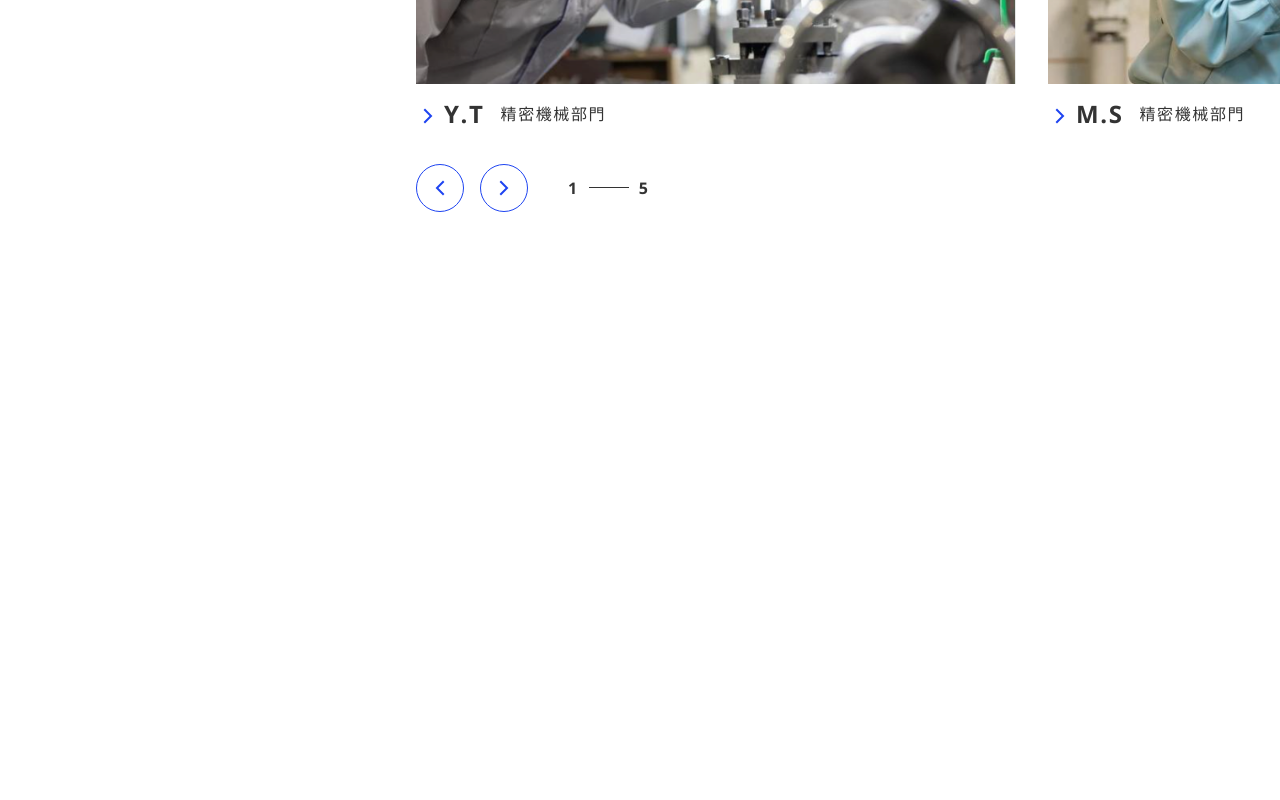
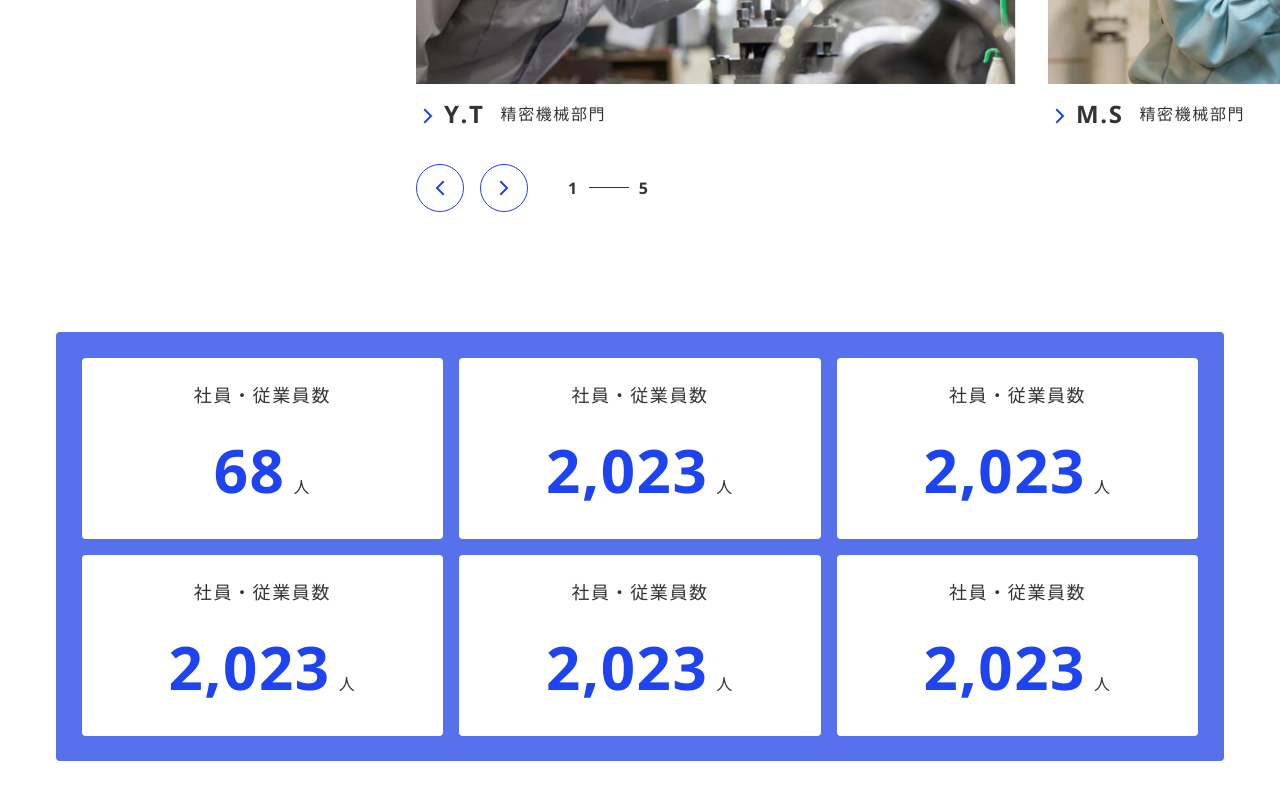
Before and after one commit to hiyu15123/demo-site, a website: page index.html in a window 1280 px wide. Shown: the part 3247-4047 px from the top of the page. Before the commit the page ends 3619 px from the top, so only its background shows below. Drawn offline with nearby package versions, Linux system fonts and the light colour scheme.

Commit message:
upgrade : jsをリファクタリング。
jsの関数(aboutUsHover, serviceTab, dataCountUp)の記述をfor文からforEach文に変更しました。

```diff
--- /dev/null
+++ b/assets/css/object/project/_data.scss
@@ -0,0 +1,40 @@
+@use "../../global/variable" as *;
+@use "../../global/mixin" as *;
+
+.p-data {
+   height: 100vh;
+   &__inner {
+      display: grid;
+      grid-template-columns: repeat(3, 1fr);
+      gap: 1.6rem;
+      background-color: var(--color-pri-light);
+      border-radius: 0.4rem;
+      padding: 1.6em;
+   }
+   &__item {
+      background-color: var(--color-wht);
+      border-radius: 0.4rem;
+      padding: 2.4rem;
+   }
+   &__title {
+      font-weight: 500;
+      line-height: 1.5;
+      font-size: 1.8rem;
+      text-align: center;
+      &+* {
+         margin-top: 1.6rem;
+      }
+   }
+   &__value {
+      display: flex;
+      gap: 0.8rem;
+      justify-content: center;
+      align-items: baseline;
+   }
+   &__number {
+      font-weight: bold;
+      color: var(--color-pri);
+      font-size: 6rem;
+      line-height: 1.5;
+   }
+}
--- a/assets/css/object/project/_index.scss
+++ b/assets/css/object/project/_index.scss
@@ -2,3 +2,4 @@
 @forward "about-us";
 @forward "service";
 @forward "staff";
+@forward "data";
--- a/assets/js/main.js
+++ b/assets/js/main.js
@@ -5,17 +5,17 @@ function headerBtn() {
    });
 }
 
-function aboutHoverTrigger() {
-   const trigger = document.querySelectorAll(".js-about-trigger li a");
-   const target = document.querySelectorAll(".js-about-target li");
-   for (let i = 0; i < trigger.length; i++) {
-      trigger[i].addEventListener("mouseover", function() {
-         for (let j = 0; j < target.length; j++) {
-            target[j].classList.remove("is-active");
-         }
-         target[i].classList.add("is-active");
-      })
-   }
+function aboutUsHover() {
+   const aboutUsHoverTrigger = document.querySelectorAll(".js-about-trigger li a");
+   const aboutUsHoverTarget = document.querySelectorAll(".js-about-target li");
+   aboutUsHoverTrigger.forEach((item, i) => {
+      item.addEventListener('mouseover', () => {
+         aboutUsHoverTrigger.forEach(i => i.classList.remove('is-active'));
+         aboutUsHoverTarget.forEach(t => t.classList.remove('is-active'));
+         item.classList.add('is-active');
+         aboutUsHoverTarget[i].classList.add('is-active');
+      });
+   });
 }
 
 function homeStaffSwiper() {
@@ -40,23 +40,45 @@ function homeStaffSwiper() {
 }
 
 function serviceTab() {
-   const trigger = document.querySelectorAll(".js-service-trigger li");
-   const target = document.querySelectorAll(".js-service-target > *");
-   for (let i = 0; i < trigger.length; i++) {
-      trigger[i].addEventListener("click", function() {
-         for (let j = 0; j < trigger.length; j++) {
-            trigger[j].classList.remove("is-active");
-            target[j].classList.remove("is-active");
-         }
-         trigger[i].classList.add("is-active");
-         target[i].classList.add("is-active");
+   const serviceTabTrigger = document.querySelectorAll(".js-service-trigger li");
+   const serviceTabTarget = document.querySelectorAll(".js-service-target > *");
+
+   serviceTabTrigger.forEach((tab, i) => {
+      tab.addEventListener('click', () => {
+         serviceTabTrigger.forEach(t => t.classList.remove('is-active'));
+         serviceTabTarget.forEach(c => c.classList.remove('is-active'));
+         tab.classList.add('is-active');
+         serviceTabTarget[i].classList.add('is-active');
       });
-   };
+   });
+}
+
+function dataCountUp() {
+   const countUpTrigger = document.querySelector(".js-data-trigger");
+   const countUpTargets = document.querySelectorAll(".js-data-target");
+   countUpTargets.forEach((target) => {
+      const from = Number(target.dataset.from);
+      const to = Number(target.dataset.to);
+      const number = { count: from };
+      gsap.to(number, {
+         count: to,
+         duration: 1,
+         ease: 'none',
+         scrollTrigger: {
+            trigger: countUpTrigger,
+            start: "top 60%",
+         },
+         onUpdate: () => {
+            target.textContent = Math.floor(number.count).toLocaleString();
+         },
+      });
+   });
 }
 
 window.addEventListener('DOMContentLoaded', function() {
    headerBtn();
-   aboutHoverTrigger();
+   aboutUsHover();
    homeStaffSwiper();
    serviceTab();
+   dataCountUp();
 });
--- a/index.html
+++ b/index.html
@@ -8,6 +8,8 @@
    <link rel="stylesheet" href="assets/libs/swiper-bundle.min.css">
    <link rel="stylesheet" href="assets/css/style.css">
    <script src="assets/libs/swiper-bundle.min.js" defer></script>
+   <script src="https://cdn.jsdelivr.net/npm/gsap@3.13.0/dist/gsap.min.js" defer></script>
+   <script src="https://cdn.jsdelivr.net/npm/gsap@3.13.0/dist/ScrollTrigger.min.js" defer></script>
    <script type="module" src="assets/js/main.js" defer></script>
    <title>Document</title>
 </head>
@@ -482,6 +484,54 @@
             </div>
          </div>
       </section>
+      <section class="p-data l-section">
+         <div class="l-inner">
+            <div class="p-data__inner js-data-trigger">
+               <div class="p-data__item">
+                  <p class="p-data__title">社員・従業員数</p>
+                  <div class="p-data__value">
+                     <span class="p-data__number js-data-target" data-from="0" data-to="68">0</span>
+                     <span class="p-data__desc">人</span>
+                  </div>
+               </div>
+               <div class="p-data__item">
+                  <p class="p-data__title">社員・従業員数</p>
+                  <div class="p-data__value">
+                     <span class="p-data__number js-data-target" data-from="0" data-to="2023">0</span>
+                     <span class="p-data__desc">人</span>
+                  </div>
+               </div>
+               <div class="p-data__item">
+                  <p class="p-data__title">社員・従業員数</p>
+                  <div class="p-data__value">
+                     <span class="p-data__number js-data-target" data-from="0" data-to="2023">0</span>
+                     <span class="p-data__desc">人</span>
+                  </div>
+               </div>
+               <div class="p-data__item">
+                  <p class="p-data__title">社員・従業員数</p>
+                  <div class="p-data__value">
+                     <span class="p-data__number js-data-target" data-from="0" data-to="2023">0</span>
+                     <span class="p-data__desc">人</span>
+                  </div>
+               </div>
+               <div class="p-data__item">
+                  <p class="p-data__title">社員・従業員数</p>
+                  <div class="p-data__value">
+                     <span class="p-data__number js-data-target" data-from="0" data-to="2023">0</span>
+                     <span class="p-data__desc">人</span>
+                  </div>
+               </div>
+               <div class="p-data__item">
+                  <p class="p-data__title">社員・従業員数</p>
+                  <div class="p-data__value">
+                     <span class="p-data__number js-data-target" data-from="0" data-to="2023">0</span>
+                     <span class="p-data__desc">人</span>
+                  </div>
+               </div>
+            </div>
+         </div>
+      </section>
    </main>
    <footer class="l-footer">
    </footer>
```
Also changed, not shown: assets/css/style.css.
